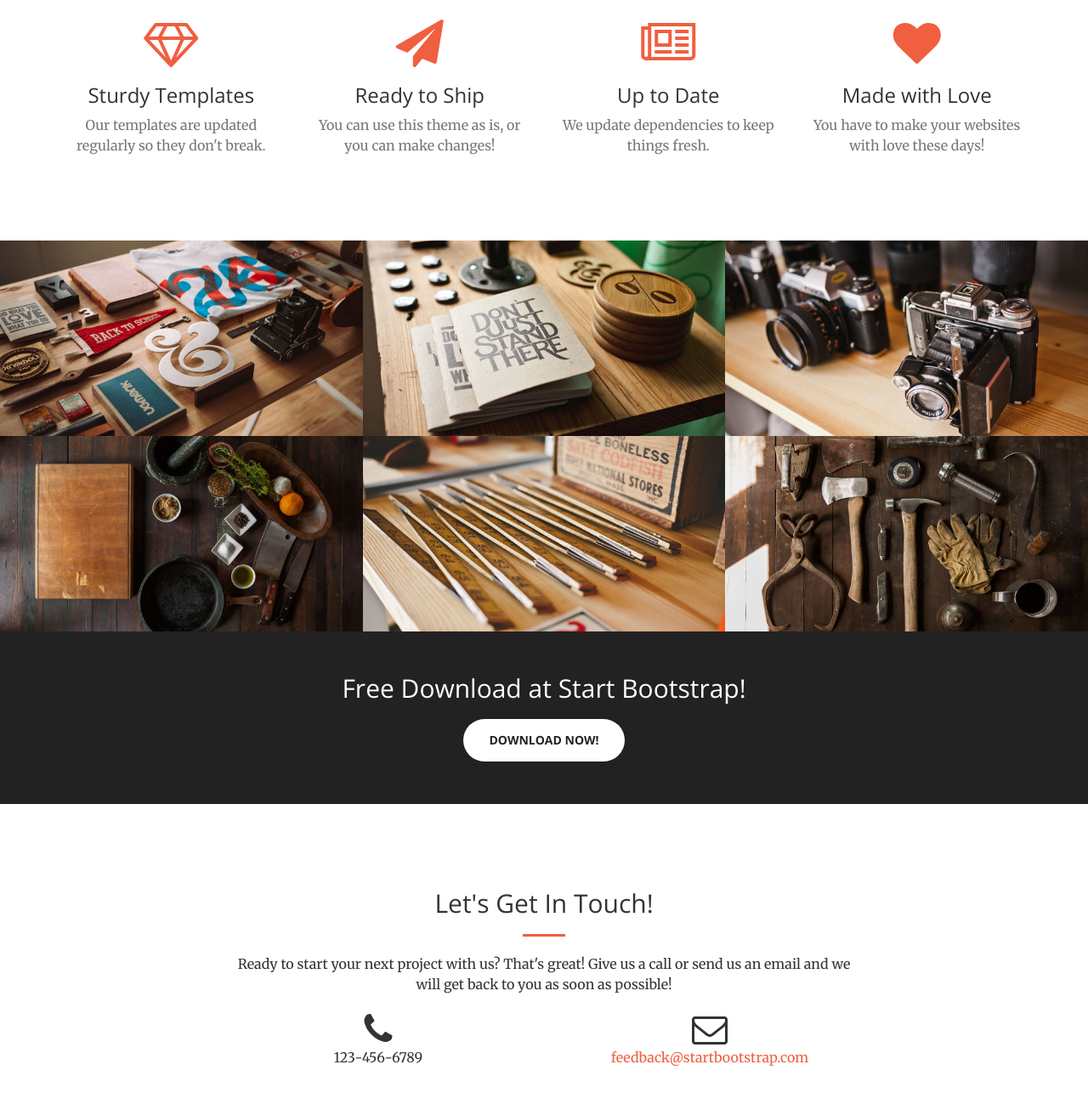
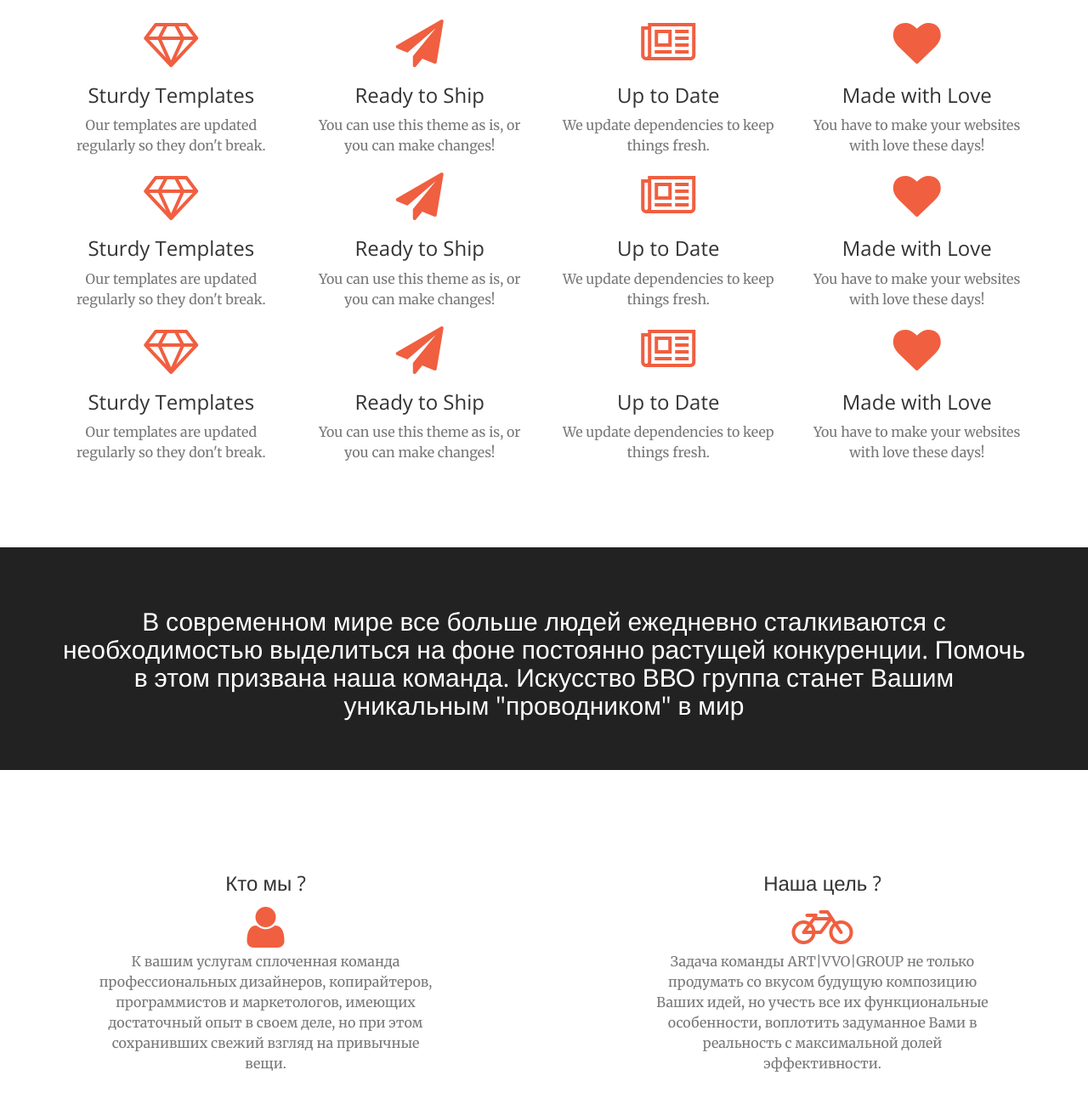
Before and after one commit to ME-SKY/startbootstrap-creative-1.0.2, a plain HTML site: page index.html in a window 1280 px wide. Shown: the part 1391-2690 px from the top of the page at 85% size. Drawn offline with nearby package versions, Linux system fonts and the light colour scheme.

Commit message:
the testing v2

```diff
--- a/index.html
+++ b/index.html
@@ -62,7 +62,7 @@
                         <a class="page-scroll" href="#portfolio">Контакты</a>
                     </li>
                     <li>
-                        <a class="page-scroll" href="#contact">Contact</a>
+                        <a class="page-scroll" href="#contact">EN</a>
                     </li>
                 </ul>
             </div>
@@ -74,7 +74,7 @@
     <header>
         <div class="header-content">
             <div class="header-content-inner">
-                <h1>Your Favorite Source of Free Bootstrap Themes</h1>
+                <h1>КОПИРАЙТИНГ & ЭФЕКТИВНЫЙ МАРКЕТИНГ</h1>
                 <hr>
                 <p>Start Bootstrap can help you build better websites using the Bootstrap CSS framework! Just download your template and start going, no strings attached!</p>
                 <a href="#about" class="btn btn-primary btn-xl page-scroll">Find Out More</a>
@@ -135,10 +135,70 @@
                     </div>
                 </div>
             </div>
+			<div class="row">
+                <div class="col-lg-3 col-md-6 text-center">
+                    <div class="service-box">
+                        <i class="fa fa-4x fa-diamond wow bounceIn text-primary"></i>
+                        <h3>Sturdy Templates</h3>
+                        <p class="text-muted">Our templates are updated regularly so they don't break.</p>
+                    </div>
+                </div>
+                <div class="col-lg-3 col-md-6 text-center">
+                    <div class="service-box">
+                        <i class="fa fa-4x fa-paper-plane wow bounceIn text-primary" data-wow-delay=".1s"></i>
+                        <h3>Ready to Ship</h3>
+                        <p class="text-muted">You can use this theme as is, or you can make changes!</p>
+                    </div>
+                </div>
+                <div class="col-lg-3 col-md-6 text-center">
+                    <div class="service-box">
+                        <i class="fa fa-4x fa-newspaper-o wow bounceIn text-primary" data-wow-delay=".2s"></i>
+                        <h3>Up to Date</h3>
+                        <p class="text-muted">We update dependencies to keep things fresh.</p>
+                    </div>
+                </div>
+                <div class="col-lg-3 col-md-6 text-center">
+                    <div class="service-box">
+                        <i class="fa fa-4x fa-heart wow bounceIn text-primary" data-wow-delay=".3s"></i>
+                        <h3>Made with Love</h3>
+                        <p class="text-muted">You have to make your websites with love these days!</p>
+                    </div>
+                </div>
+            </div>
+			<div class="row">
+                <div class="col-lg-3 col-md-6 text-center">
+                    <div class="service-box">
+                        <i class="fa fa-4x fa-diamond wow bounceIn text-primary"></i>
+                        <h3>Sturdy Templates</h3>
+                        <p class="text-muted">Our templates are updated regularly so they don't break.</p>
+                    </div>
+                </div>
+                <div class="col-lg-3 col-md-6 text-center">
+                    <div class="service-box">
+                        <i class="fa fa-4x fa-paper-plane wow bounceIn text-primary" data-wow-delay=".1s"></i>
+                        <h3>Ready to Ship</h3>
+                        <p class="text-muted">You can use this theme as is, or you can make changes!</p>
+                    </div>
+                </div>
+                <div class="col-lg-3 col-md-6 text-center">
+                    <div class="service-box">
+                        <i class="fa fa-4x fa-newspaper-o wow bounceIn text-primary" data-wow-delay=".2s"></i>
+                        <h3>Up to Date</h3>
+                        <p class="text-muted">We update dependencies to keep things fresh.</p>
+                    </div>
+                </div>
+                <div class="col-lg-3 col-md-6 text-center">
+                    <div class="service-box">
+                        <i class="fa fa-4x fa-heart wow bounceIn text-primary" data-wow-delay=".3s"></i>
+                        <h3>Made with Love</h3>
+                        <p class="text-muted">You have to make your websites with love these days!</p>
+                    </div>
+                </div>
+            </div>
         </div>
     </section>
 
-    <section class="no-padding" id="portfolio">
+   <!--  <section class="no-padding" id="portfolio">
         <div class="container-fluid">
             <div class="row no-gutter">
                 <div class="col-lg-4 col-sm-6">
@@ -233,19 +293,50 @@
                 </div>
             </div>
         </div>
-    </section>
+    </section> -->
 
     <aside class="bg-dark">
         <div class="container text-center">
-            <div class="call-to-action">
-                <h2>Free Download at Start Bootstrap!</h2>
-                <a href="#" class="btn btn-default btn-xl wow tada">Download Now!</a>
-            </div>
+			<h2>В современном мире все больше людей
+			ежедневно сталкиваются с необходимостью выделиться на фоне
+			постоянно растущей конкуренции. Помочь в этом призвана
+			наша команда. Искусство ВВО группа станет
+			Вашим уникальным "проводником" в мир</h2
         </div>
     </aside>
 
-    <section id="contact">
-        <div class="container">
+    <section id="about">
+        <div class="container-flued no-padding">
+            <div class="row">
+                <div class="col-lg-6 col-md-6 col-sm-6 col-xs-6 text-center">
+                    <div class="service-box">
+                        <h3 class="ng-binding" ng-bind="'ABOUT.US.TITLE' | translate">Кто мы ?</h3>
+                        <i style="visibility: visible; animation-delay: 0.3s; animation-name: bounceIn;" class="fa fa-4x fa-user wow bounceIn text-primary" data-wow-delay=".3s"></i>
+                        <p class="text-muted ng-binding" ng-bind="'ABOUT.US.CONTENT' | translate">К вашим услугам сплоченная
+						команда профессиональных дизайнеров,
+						копирайтеров, программистов и маркетологов,
+						имеющих достаточный опыт в своем деле,
+						но при этом сохранивших свежий взгляд
+						на привычные вещи.</p>
+                    </div>
+                </div>
+
+                <div class="col-lg-6 col-md-6 col-sm-6 col-xs-6 text-center">
+                    <div class="service-box">
+                        <h3 class="ng-binding" ng-bind="'ABOUT.CREATIVE.TITLE' | translate">Наша цель ?</h3>
+                        <i style="visibility: visible; animation-delay: 0.3s; animation-name: bounceIn;" class="fa fa-4x fa-bicycle wow bounceIn text-primary" data-wow-delay=".3s"></i>
+                        <p class="text-muted ng-binding" ng-bind="'ABOUT.CREATIVE.CONTENT' | translate">Задача команды ART|VVO|GROUP
+						не только продумать со вкусом будущую композицию
+						Ваших идей, но учесть все их
+						функциональные особенности, воплотить
+						задуманное Вами в реальность с максимальной
+						долей эффективности.</p>
+                    </div>
+                </div>
+
+            </div>
+        </div>
+		<!-- <div class="container">
             <div class="row">
                 <div class="col-lg-8 col-lg-offset-2 text-center">
                     <h2 class="section-heading">Let's Get In Touch!</h2>
@@ -261,7 +352,7 @@
                     <p><a href="mailto:your-email@your-domain.com">feedback@startbootstrap.com</a></p>
                 </div>
             </div>
-        </div>
+        </div> -->
     </section>
 
     <!-- jQuery -->
```
